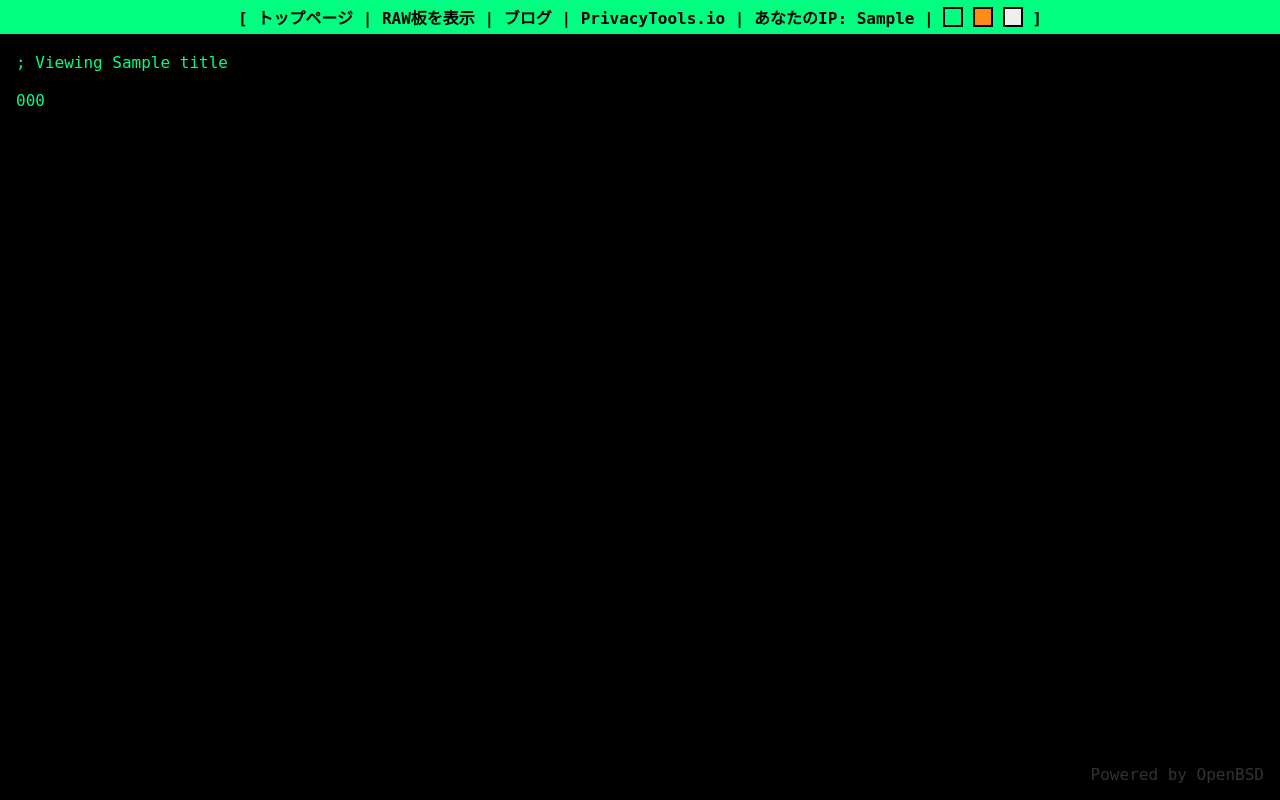
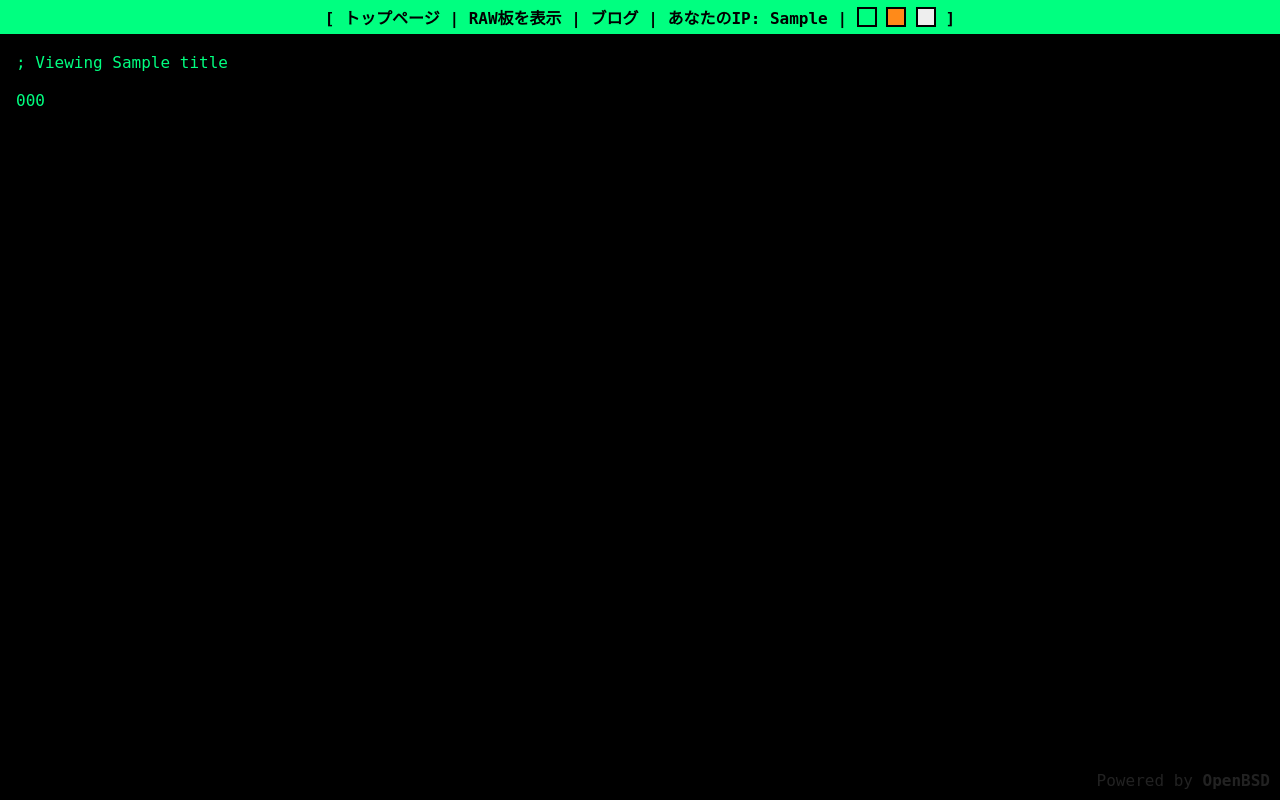
Before and after one commit to d3npa/sanctuary, a Flask app: template templates/post.jinja in a window 1280 px wide. Run offline with Flask 2, Linux system fonts and the light colour scheme; the template is opened without the code that fills it: most values are stand-ins (such as "Sample title", 1, 10 or a date in 2020).

Commit message:
小さな直し

```diff
--- a/resources/css/post.css
+++ b/resources/css/post.css
@@ -88,12 +88,11 @@ rolling[hidden] {
 #signature {
     position: fixed;
     text-align: right;
-    bottom: 16px;
-    right: 16px;
-    color: #333;
+    bottom: 10px;
+    right: 10px;
+    color: #222;
 }
 
-#signature a {
-    color: #333;
-    font-weight: normal;
+#signature a:not(:hover) {
+    color: inherit;
 }
--- a/templates/parts/topbar.jinja
+++ b/templates/parts/topbar.jinja
@@ -3,7 +3,6 @@
             [ <a href="/">トップ<t wide>ページ</t></a>
             | <a href="/raw/{{ title }}">RAW板<t wide>を表示</t></a>
             | <a href="/blog">ブログ</a>
-            <t wide>| <a target="_blank" href="https://privacytools.io">PrivacyTools.io</a></t>
             <t wide>| あなたのIP: {{ client_ip }}</t>
             |   <box green onclick="changeColor('green')">&nbsp;</box>
                 <box amber onclick="changeColor('amber')">&nbsp;</box>
```
Also changed, not shown: resources/ttf/Glass_TTY_VT220.ttf (deleted), 1 other file.
